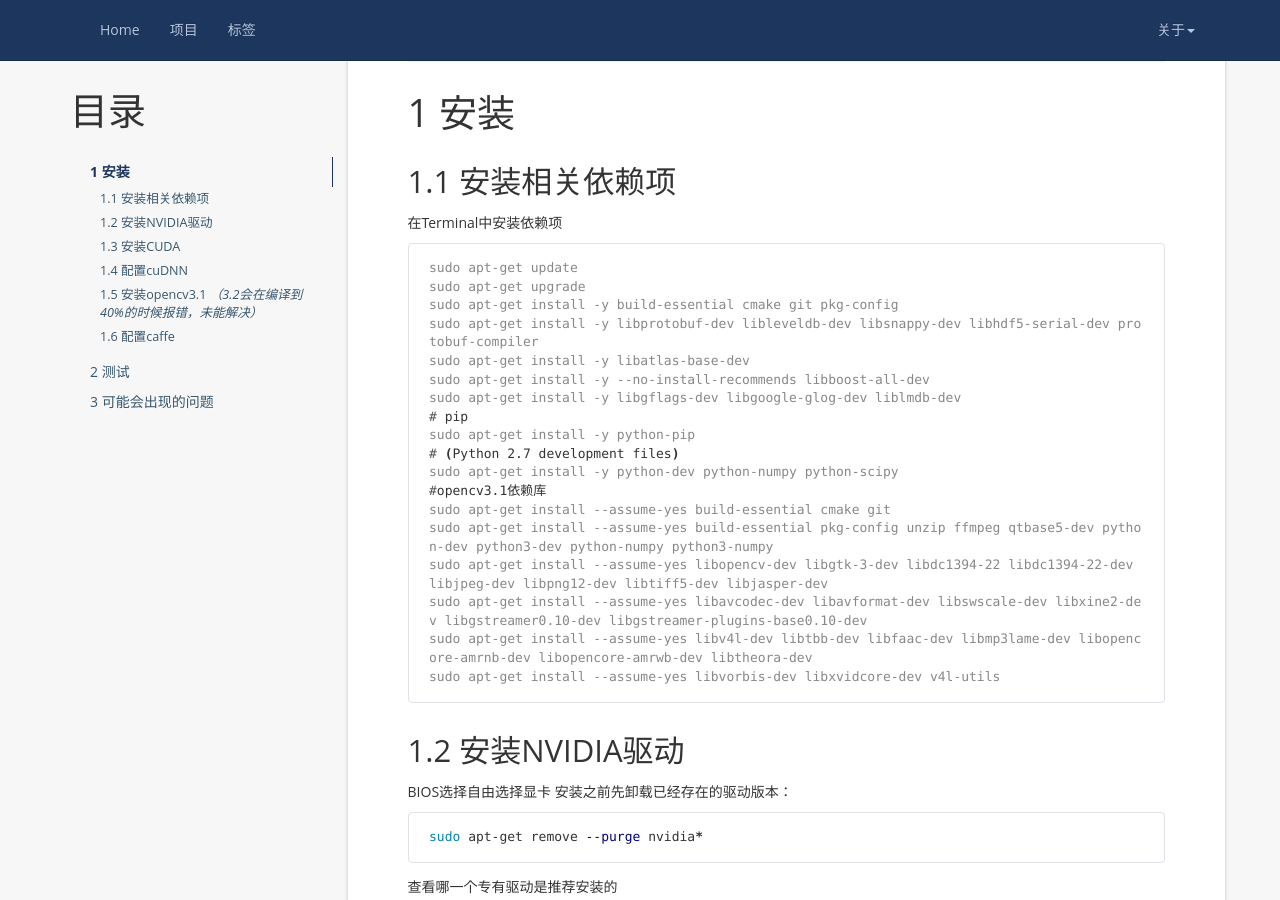
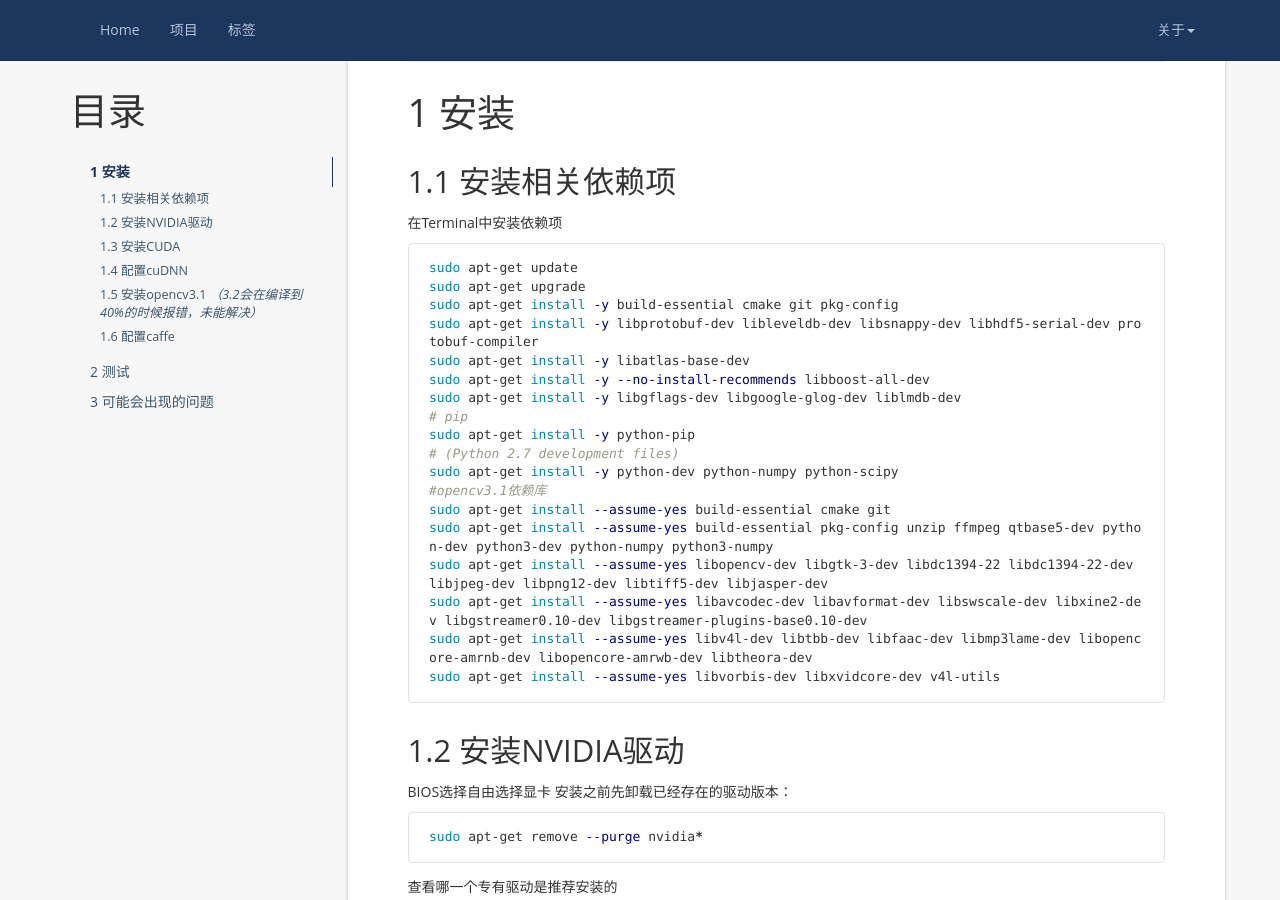
Before and after one commit to wang-tf/wang-tf.github.io, a Jekyll site: the page built from _posts/2017-01-15-caffe-Ubuntu16.04_64-+-CUDA8.0.md, in a window 1280 px wide and 900 px high, scrolled down 705 px. Built offline with Jekyll 4.4.1, drawn with Linux system fonts in a browser that asks for light colours; nearby versions of some CDN libraries; comment, search, counter and statistics services are not loaded.

Commit message:
Update 2017-01-15-caffe-Ubuntu16.04_64-+-CUDA8.0.md

````diff
--- a/_posts/2017-01-15-caffe-Ubuntu16.04_64-+-CUDA8.0.md
+++ b/_posts/2017-01-15-caffe-Ubuntu16.04_64-+-CUDA8.0.md
@@ -37,7 +37,7 @@ tag: Caffe
 ## 1.1 安装相关依赖项
 在Terminal中安装依赖项
 
-```terminal
+```shell
 sudo apt-get update
 sudo apt-get upgrade
 sudo apt-get install -y build-essential cmake git pkg-config
````
